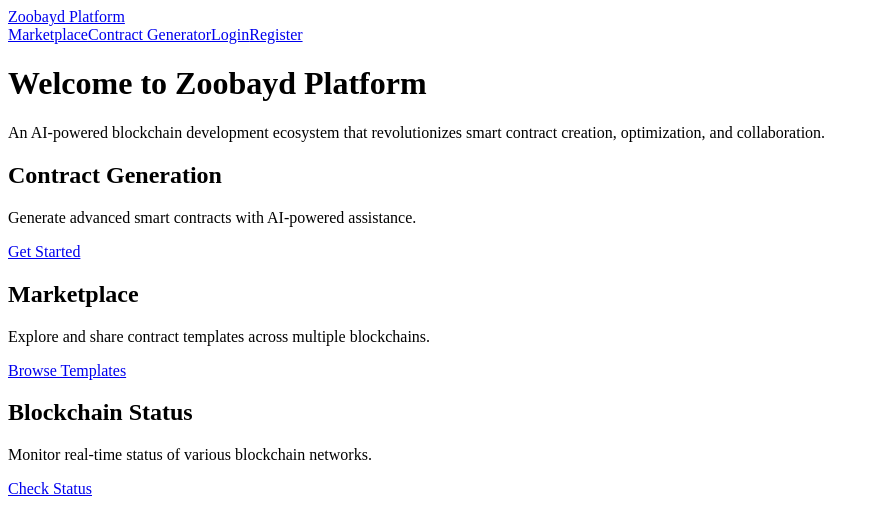
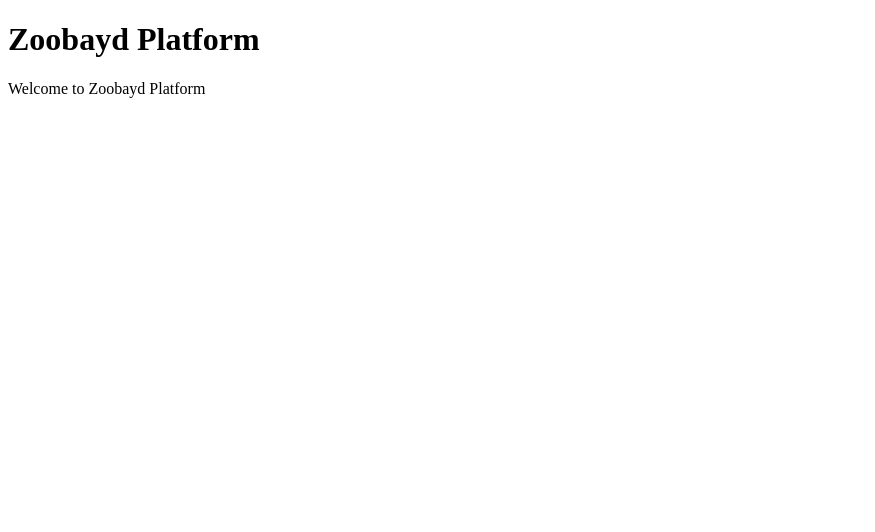
Before and after one commit to ZubeidHendricks/zoobayd-platform, a React (Create React App) app in the folder packages/frontend/: page / in a window 1280 px wide. Shown: the top 532 px of the page, without its empty margins (0-875 px from the left). Built offline with nearby package versions, Linux system fonts and the light colour scheme.

Commit message:
fix: add missing App.tsx and update index.tsx for React 18

```diff
--- a/packages/frontend/src/App.tsx
+++ b/packages/frontend/src/App.tsx
@@ -1,111 +1,20 @@
 import React from 'react';
-import { BrowserRouter as Router, Routes, Route, Link } from 'react-router-dom';
-import { AuthProvider } from './context/AuthContext';
-
-// Authentication Pages
-import Login from './pages/auth/Login';
-import Register from './pages/auth/Register';
-
-// Previous Components
-import ContractGenerator from './components/ContractGenerator';
-import BlockchainStatus from './components/BlockchainStatus';
-import ComplianceCheck from './components/ComplianceCheck';
-
-// Marketplace Components
-import MarketplaceSearch from './pages/marketplace/MarketplaceSearch';
-import CreateContractTemplate from './pages/marketplace/CreateContractTemplate';
+import { BrowserRouter as Router, Routes, Route } from 'react-router-dom';
 
 const App: React.FC = () => {
   return (
-        <AuthProvider>
     <Router>
-                <div className="app-container">
-                    <nav className="bg-gray-800 p-4">
-                        <div className="container mx-auto flex justify-between items-center">
-                            <Link to="/" className="text-white text-xl font-bold">
-                                Zoobayd Platform
-                            </Link>
-                            <div className="space-x-4">
-                                <Link to="/marketplace" className="text-gray-300 hover:text-white">
-                                    Marketplace
-                                </Link>
-                                <Link to="/contract-generator" className="text-gray-300 hover:text-white">
-                                    Contract Generator
-                                </Link>
-                                <Link to="/login" className="text-gray-300 hover:text-white">
-                                    Login
-                                </Link>
-                                <Link to="/register" className="text-gray-300 hover:text-white">
-                                    Register
-                                </Link>
-                            </div>
-                        </div>
-                    </nav>
-
+      <div className="App">
+        <header className="App-header">
+          <h1>Zoobayd Platform</h1>
+        </header>
+        <main>
           <Routes>
-                        {/* Home Route */}
-                        <Route path="/" element={<Home />} />
-
-                        {/* Authentication Routes */}
-                        <Route path="/login" element={<Login />} />
-                        <Route path="/register" element={<Register />} />
-
-                        {/* Marketplace Routes */}
-                        <Route path="/marketplace" element={<MarketplaceSearch />} />
-                        <Route path="/marketplace/create" element={<CreateContractTemplate />} />
-
-                        {/* Existing Service Routes */}
-                        <Route path="/contract-generator" element={<ContractGenerator />} />
-                        <Route path="/blockchain-status" element={<BlockchainStatus />} />
-                        <Route path="/compliance-check" element={<ComplianceCheck />} />
+            <Route path="/" element={<div>Welcome to Zoobayd Platform</div>} />
           </Routes>
+        </main>
       </div>
     </Router>
-        </AuthProvider>
-    );
-};
-
-const Home: React.FC = () => {
-    return (
-        <div className="container mx-auto p-4">
-            <h1 className="text-3xl font-bold mb-4">Welcome to Zoobayd Platform</h1>
-            <p className="mb-4">
-                An AI-powered blockchain development ecosystem that revolutionizes
-                smart contract creation, optimization, and collaboration.
-            </p>
-            <div className="grid md:grid-cols-3 gap-4">
-                <div className="bg-white p-6 rounded shadow">
-                    <h2 className="text-xl font-semibold mb-2">Contract Generation</h2>
-                    <p>Generate advanced smart contracts with AI-powered assistance.</p>
-                    <Link
-                        to="/contract-generator"
-                        className="mt-2 inline-block text-blue-500 hover:underline"
-                    >
-                        Get Started
-                    </Link>
-                </div>
-                <div className="bg-white p-6 rounded shadow">
-                    <h2 className="text-xl font-semibold mb-2">Marketplace</h2>
-                    <p>Explore and share contract templates across multiple blockchains.</p>
-                    <Link
-                        to="/marketplace"
-                        className="mt-2 inline-block text-blue-500 hover:underline"
-                    >
-                        Browse Templates
-                    </Link>
-                </div>
-                <div className="bg-white p-6 rounded shadow">
-                    <h2 className="text-xl font-semibold mb-2">Blockchain Status</h2>
-                    <p>Monitor real-time status of various blockchain networks.</p>
-                    <Link
-                        to="/blockchain-status"
-                        className="mt-2 inline-block text-blue-500 hover:underline"
-                    >
-                        Check Status
-                    </Link>
-                </div>
-            </div>
-        </div>
   );
 };
 
--- a/packages/frontend/src/index.tsx
+++ b/packages/frontend/src/index.tsx
@@ -1,10 +1,13 @@
 import React from 'react';
-import ReactDOM from 'react-dom';
+import { createRoot } from 'react-dom/client';
 import App from './App';
 
-ReactDOM.render(
-    <React.StrictMode>
-        <App />
-    </React.StrictMode>,
-    document.getElementById('root')
+const container = document.getElementById('root');
+if (!container) throw new Error('Failed to find the root element');
+const root = createRoot(container);
+
+root.render(
+  <React.StrictMode>
+    <App />
+  </React.StrictMode>
 );
```
Lines whose indentation alone changed are shown as unchanged.
